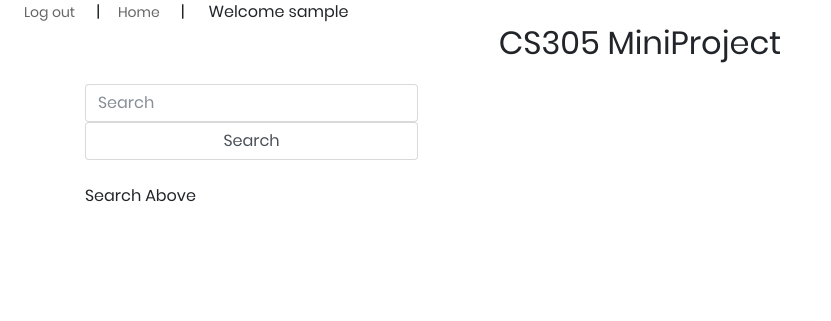
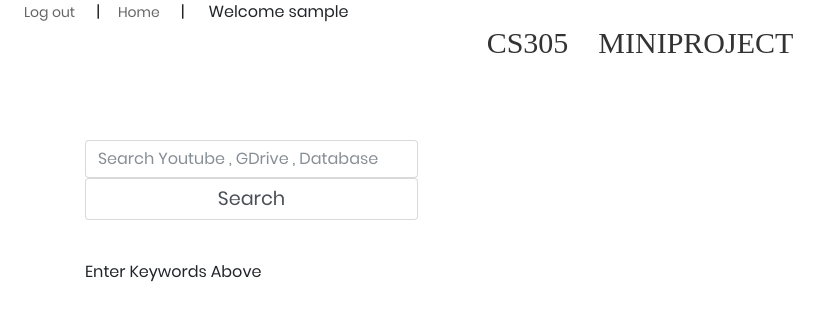
Before and after one commit to Amrut182/MediaWebApp, a Django app: page / in a window 1280 px wide. Shown: the top 321 px of the page, without its empty margins (0-831 px from the left). Run offline with Django 3.2, Linux system fonts and the light colour scheme; the visitor is signed in with stand-in values (Sample User, id 1); some libraries are stand-ins or nearby versions; some web fonts are replaced.

Commit message:
Added validation for empty search , improved search bar tooltip

```diff
--- a/DjangoProject/mediaApp/templates/mediaApp/home.html
+++ b/DjangoProject/mediaApp/templates/mediaApp/home.html
@@ -2,18 +2,18 @@
 
 {% block content %}
 {% if user.is_authenticated or glogin %}
-	<h2 style=text-align:center>CS305 MiniProject</h2>
+<span class="login100-form-title p-b-55">CS305&emsp;MiniProject</span>
 	<br>
+	<div class="wrap-input100 validate-input m-b-16">
 	<form action="{% url 'youtube_query' %}" method="post">
 		{% csrf_token %}
 		<div style="width:30%">
-			<input class="form-control" type="text" name="query" placeholder="Search" aria-label="Search" required>
-			<button class="form-control" type="submit">Search</button>
+			<input class="form-control" type="text" name="query" placeholder="Search Youtube , GDrive , Database" aria-label="Search" required>
+			<button class="form-control" type="submit" style="font-size: larger;">Search</button>
 		</div>
 		<br>
 	</form>
-
-
+	</div>
 
 	{% if videos or api_response %}
 	<ul>
@@ -53,7 +53,7 @@
 		{% endfor %}
 	</ul>
 	{% else %}
-		Search Above
+		Enter Keywords Above
 	{% endif %}
 
 	<br>
```
